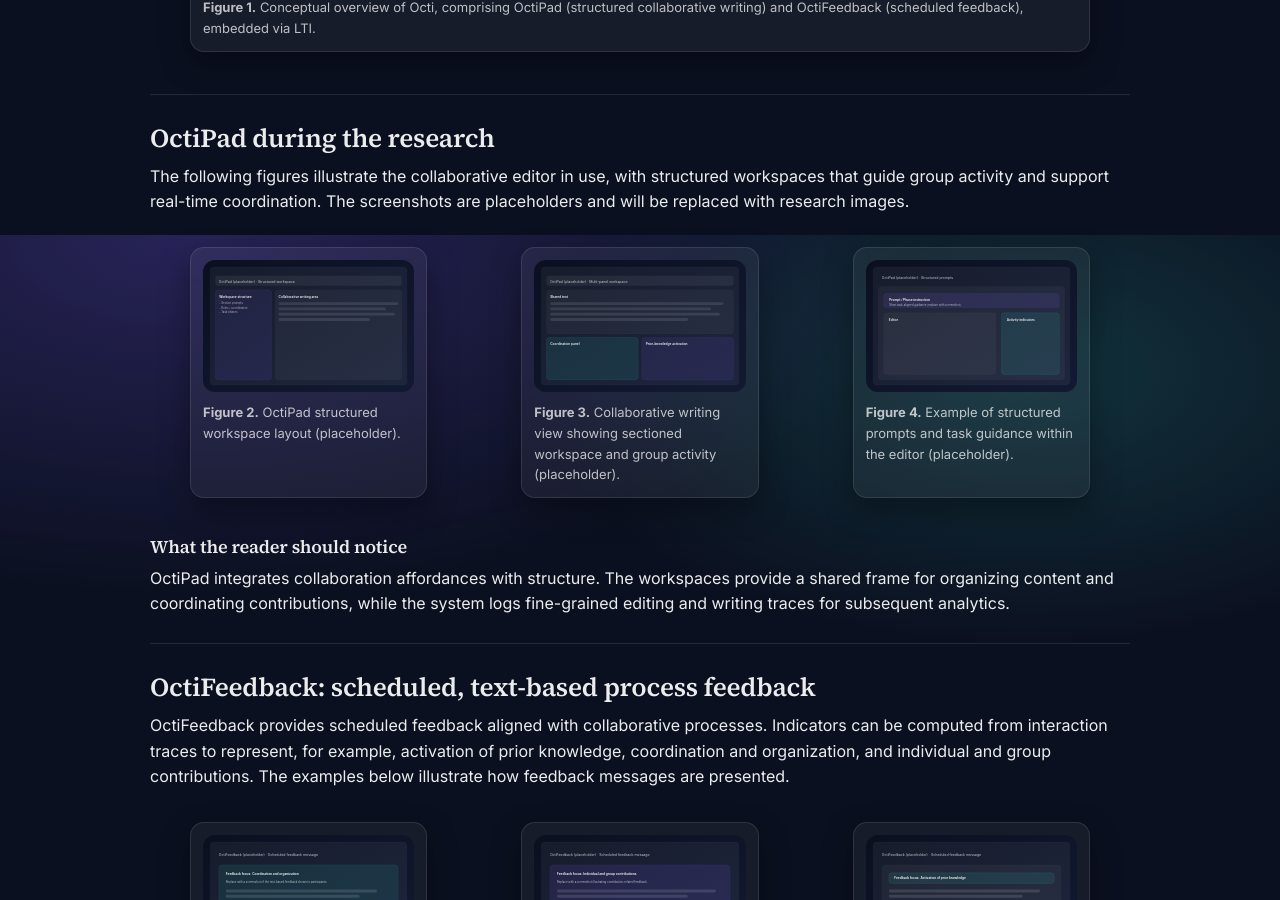
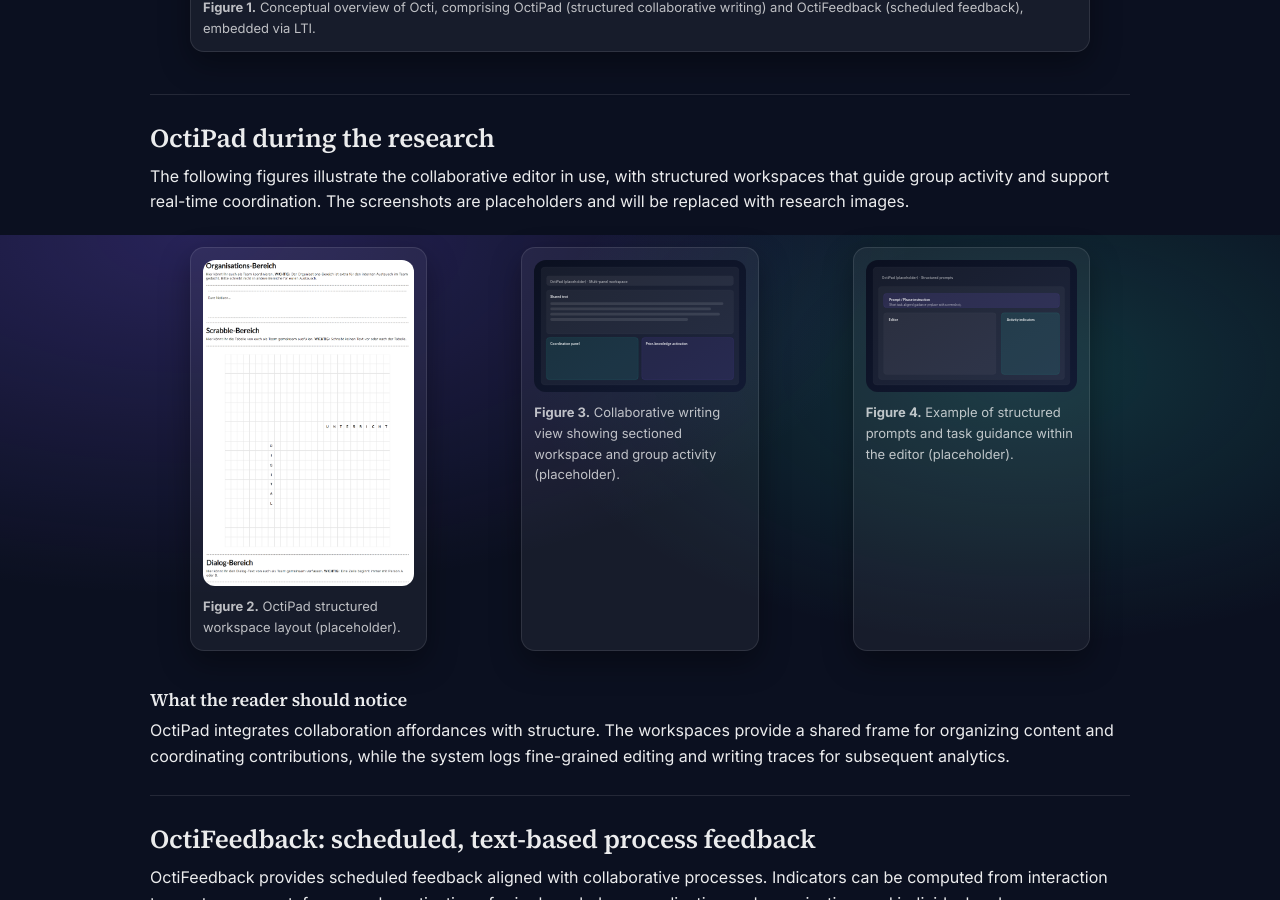
Before and after one commit to KD-info/octi-paper-website, a Jekyll site: the page built from index.md, in a window 1280 px wide and 900 px high, scrolled down 1565 px. Built offline with Jekyll 4.4.1, drawn with Linux system fonts in a browser that asks for light colours.

Commit message:
changes images from placeholders to real ones (octipad workspace areas) and changed file structure (general and octipad)

```diff
--- a/index.md
+++ b/index.md
@@ -32,7 +32,7 @@ Octi is designed to support both instructional use and research instrumentation.
 
 <section class="figure-grid" aria-label="System overview figure">
   <figure class="figure-card figure-wide">
-    <img src="{{ '/assets/images/placeholders/fig-01-system-overview.png' | relative_url }}" alt="Placeholder figure: Octi system overview" loading="lazy" />
+    <img src="{{ '/assets/images/general/fig-01-system-overview.png' | relative_url }}" alt="Placeholder figure: Octi system overview" loading="lazy" />
     <figcaption>
       <strong>Figure 1.</strong> Conceptual overview of Octi, comprising OctiPad (structured collaborative writing) and OctiFeedback (scheduled feedback), embedded via LTI.
     </figcaption>
@@ -47,7 +47,7 @@ The following figures illustrate the collaborative editor in use, with structure
 
 <section id="figures" class="figure-grid" aria-label="OctiPad screenshots">
   <figure class="figure-card">
-    <img src="{{ '/assets/images/placeholders/octipad-workspace-01.svg' | relative_url }}" alt="Placeholder screenshot: OctiPad structured workspace (example 1)" loading="lazy" />
+    <img src="{{ '/assets/images/octipad/octipad-workspace-areas.png' | relative_url }}" alt="Placeholder screenshot: OctiPad structured workspace (example 1)" loading="lazy" />
     <figcaption>
       <strong>Figure 2.</strong> OctiPad structured workspace layout (placeholder).
     </figcaption>
```
Also changed, not shown: assets/images/general/fig-01-system-overview.png (renamed from assets/images/placeholders/fig-01-system-overview.png), assets/images/octipad/octipad-workspace-areas.png (added).
